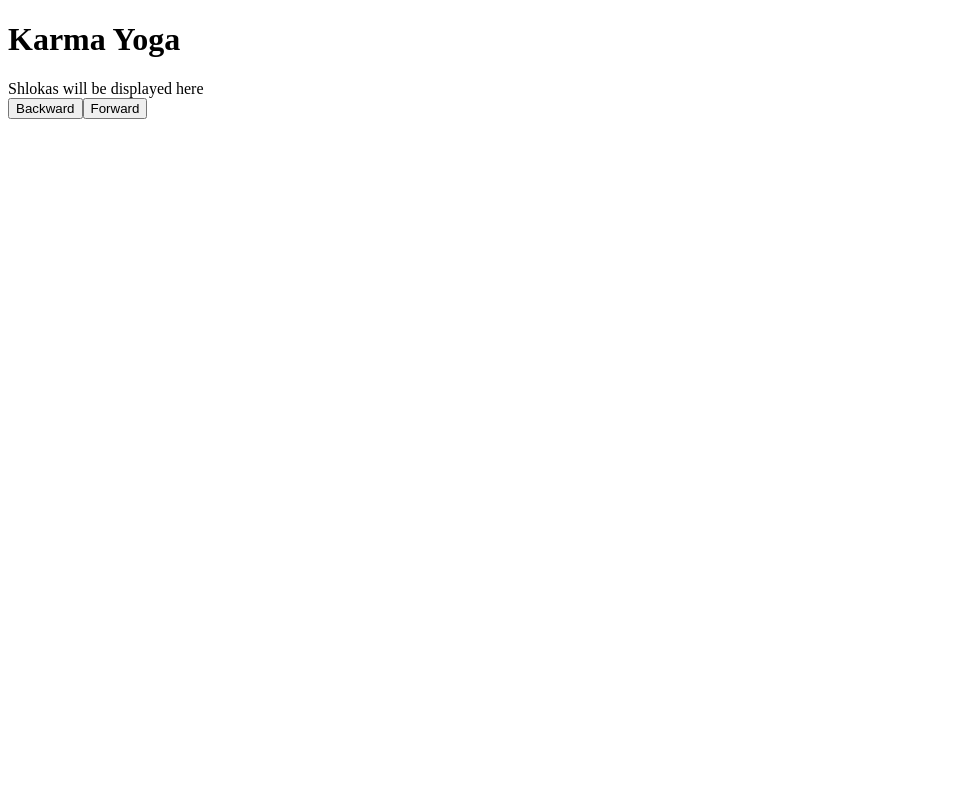
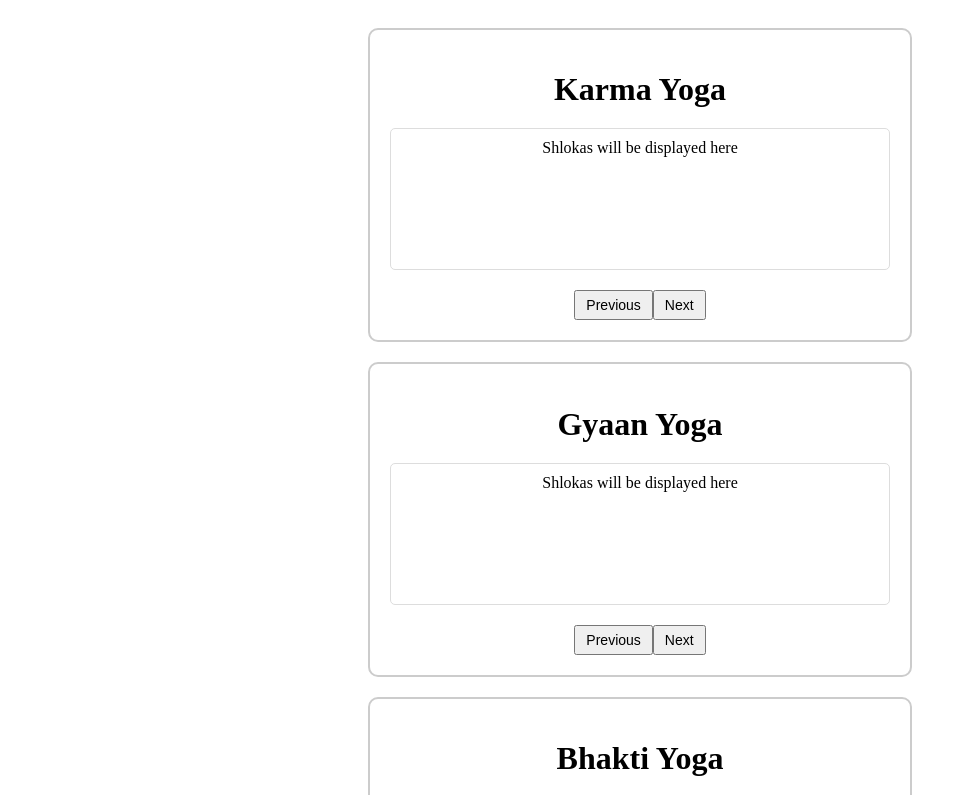
Before and after one commit to RayFrightener/yoga_shlokas, a Next.js app: page / in a window 1280 px wide. Shown: the top 795 px of the page, without its empty margins (0-967 px from the left). Built offline with nearby package versions, Linux system fonts and the light colour scheme.

Commit message:
created a reusable card component

```diff
--- /dev/null
+++ b/src/components/Cards.js
@@ -0,0 +1,15 @@
+import React from 'react';
+import CardDefined from './cardsDefinition';
+import styles from './cards.module.css';
+
+const Cards = () => {
+  return (
+    <div className={styles.cardContainer}>
+      <CardDefined title="Karma Yoga" content="Shlokas will be displayed here"/>
+      <CardDefined title="Gyaan Yoga" content="Shlokas will be displayed here"/>
+      <CardDefined title="Bhakti Yoga" content="Shlokas will be displayed here"/>
+    </div>
+  );
+};
+
+export default Cards;
--- a/src/components/KarmaYogaCard.js
+++ /dev/null
@@ -1,17 +0,0 @@
-import React from 'react';
-import styles from './cards.module.css';
-
-const KarmaCard = () => {
-  return (
-    <div className={styles.card}>
-      <h1>Karma Yoga</h1>
-      <div className={styles.content}>Shlokas will be displayed here</div>
-      <div className={styles.buttons}>
-        <button>Backward</button>
-        <button>Forward</button>
-      </div>
-    </div>
-  );
-};
-
-export default KarmaCard;
--- a/src/components/cards.module.css
+++ b/src/components/cards.module.css
@@ -1,14 +1,40 @@
+.cardContainer {
+  display: flex;
+  flex-direction: column; /* Stack cards vertically */
+  align-items: center; /* Center cards horizontally */
+  gap: 20px; /* Space between the cards */
+  padding: 20px; /* Optional: Add padding around the container */
+}
+
 .card {
+  border: 2px solid #ccc;
+  border-radius: 10px; /* Soft edges */
+  padding: 20px;
+  width: 500px; /* Adjust the width of the card */
+  text-align: center;
 }
 
 .card h1 {
+  margin-bottom: 20px;
 }
 
 .card .content {
+  height: 120px; /* Enough space for 4-5 lines */
+  margin-bottom: 20px;
+  padding: 10px;
+  border: 1px solid #ddd;
+  border-radius: 5px;
 }
 
 .card .buttons {
+  display: flex;
+  justify-content: center; /* Centers the buttons horizontally */
+  gap: 10px; /* Space between the buttons */
 }
 
 .card button {
+  flex: 1; /* Makes the buttons take up equal space */
+  max-width: 100px; /* Limits the maximum width of the buttons */
+  padding: 5px 10px;
+  font-size: 14px;
 }
--- /dev/null
+++ b/src/components/cardsDefinition.js
@@ -0,0 +1,17 @@
+import React from 'react';
+import styles from './cards.module.css';
+
+const CardDefined = ({ title, content }) => {
+  return (
+    <div className={styles.card}>
+      <h1>{title}</h1>
+      <div className={styles.content}>{content}</div>
+        <div>
+          <button>Previous</button>
+          <button>Next</button>
+        </div>
+    </div>
+  );
+};
+
+export default CardDefined;
--- a/src/pages/index.js
+++ b/src/pages/index.js
@@ -1,9 +1,9 @@
-import KarmaCard from '@/components/KarmaYogaCard';
+import Cards from '@/components/Cards';
 
 export default function Home() {
   return (
     <div>
-      <KarmaCard />
+      <Cards />
     </div>
   );
 }
```
